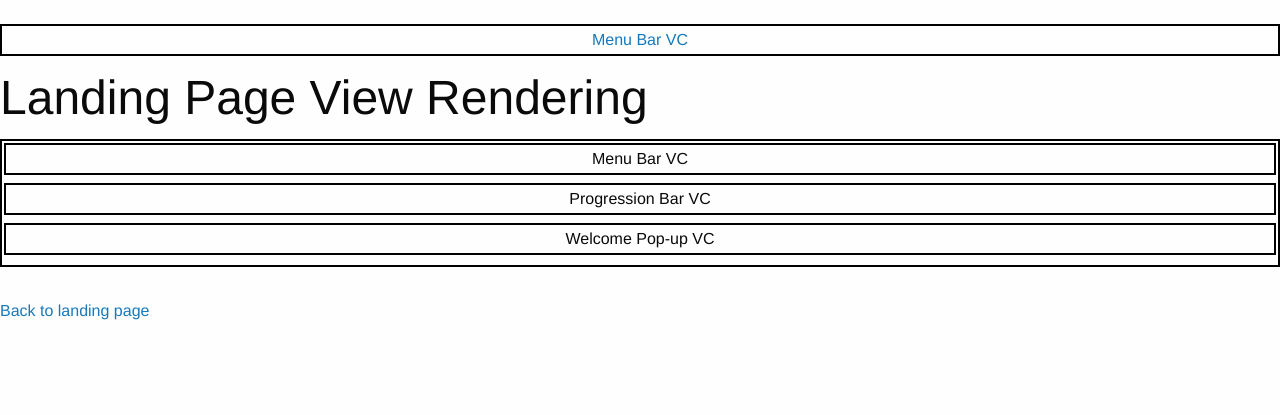
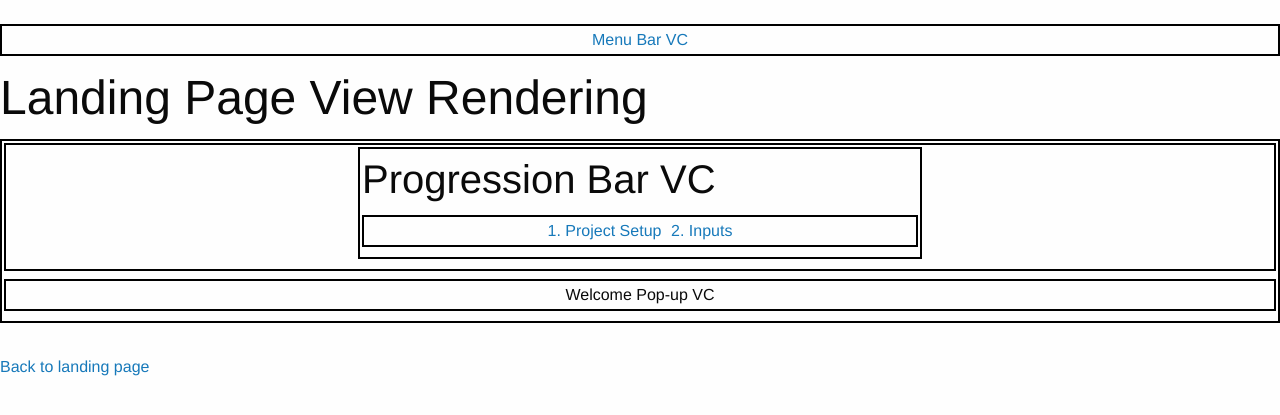
Before and after one commit to rl-institut/open_plan, a FastAPI app: page / in a window 1280 px wide. Shown: the top 415 px of the page. Run offline with FastAPI, Linux system fonts and the light colour scheme; some libraries are stand-ins or nearby versions.

Commit message:
Include progression bar template in landing page

```diff
--- a/src/GUI_draft/static/css/style.css
+++ b/src/GUI_draft/static/css/style.css
@@ -7,3 +7,8 @@ div {
     display: flex;
     justify-content: center;
 }
+
+.progression_bar a {
+    margin-left: 0.3rem;
+    margin-right: 0.3rem;
+}
--- a/src/GUI_draft/templates/landing_page.html
+++ b/src/GUI_draft/templates/landing_page.html
@@ -8,9 +8,11 @@
 <h1>Landing Page View Rendering</h1>
 
 <div class="grid-x">
-
-<div class="cell" title="CLick here">Menu Bar VC</div>
-<div class="cell">Progression Bar VC</div>
+<div class="cell">
+    {% import "progression_bar.html" as progression_bar %}
+            <!-- this is just an example, you can complete the dict with all the steps -->
+    {{ progression_bar.input(step_idx=1, step_map={"/step1": "Project Setup", "/step2": "Inputs"})}}
+</div>
 <div class="cell">Welcome Pop-up VC</div>
 
 </div>
```
